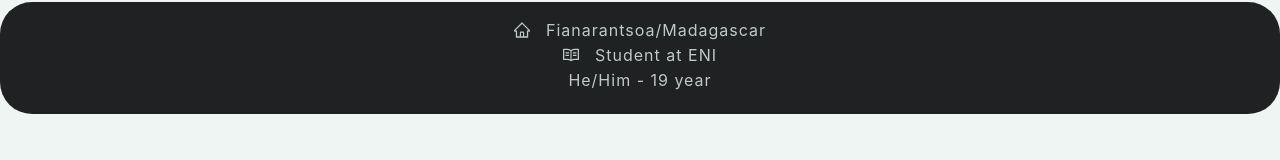
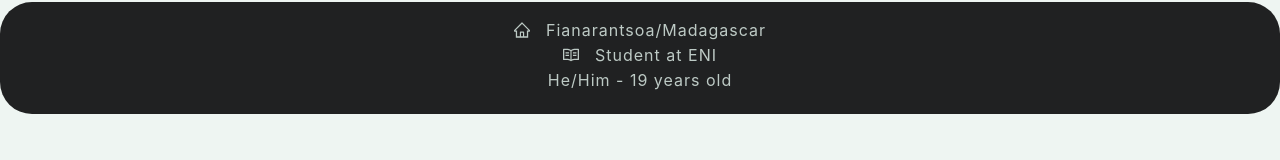
Before and after one commit to Annaick/Annaick.github.io, a React (Vite) app: page / in a window 1280 px wide. Shown: the part 382-542 px from the top of the page. Built offline with nearby package versions, Linux system fonts and the light colour scheme.

Commit message:
fixed text faults

```diff
--- a/src/components/header.jsx
+++ b/src/components/header.jsx
@@ -50,7 +50,7 @@ export default function Header(prop){
             <Flex style={{marginLeft: 'auto', marginRight: 'auto'}} justify='space-around' vertical align='center'>
                 <Space className='lightText'><HomeOutlined></HomeOutlined> <Text className='lightText paragraph'>Fianarantsoa/Madagascar</Text></Space>
                 <Space className='lightText'><ReadOutlined></ReadOutlined> <Text className='lightText paragraph'>Student at ENI</Text></Space>
-                <Space><Text className='lightText paragraph'>He/Him - 19 year</Text></Space>
+                <Space><Text className='lightText paragraph'>He/Him - 19 years old</Text></Space>
             </Flex>
         </div>
         <summary>
```
